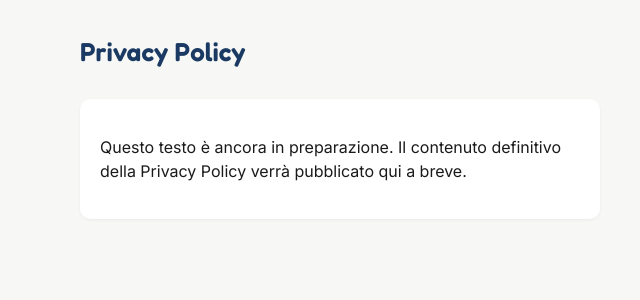
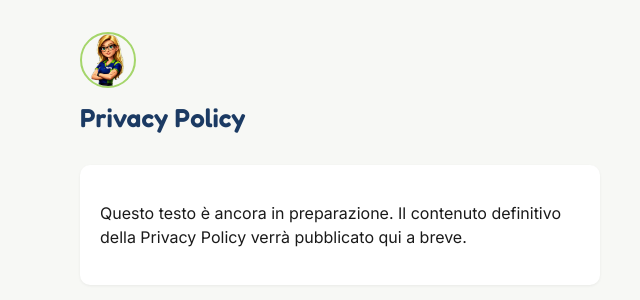
Before and after one commit to theseo212/padel-frontend, a Next.js app: page /privacy in a window 1280 px wide. Shown: the top 300 px of the page, without its empty margins (300-940 px from the left). Built offline with nearby package versions, Linux system fonts and the light colour scheme.

Commit message:
Add files via upload

```diff
--- a/app/privacy/page.js
+++ b/app/privacy/page.js
@@ -6,6 +6,7 @@ export default function PrivacyPolicy() {
   return (
     <main className="pagina">
       <div className="intestazione">
+        <img src="/anna-avatar.png" alt="Anna" className="avatar-pagina" />
         <h1>Privacy Policy</h1>
       </div>
       <div className="sezione">
```
